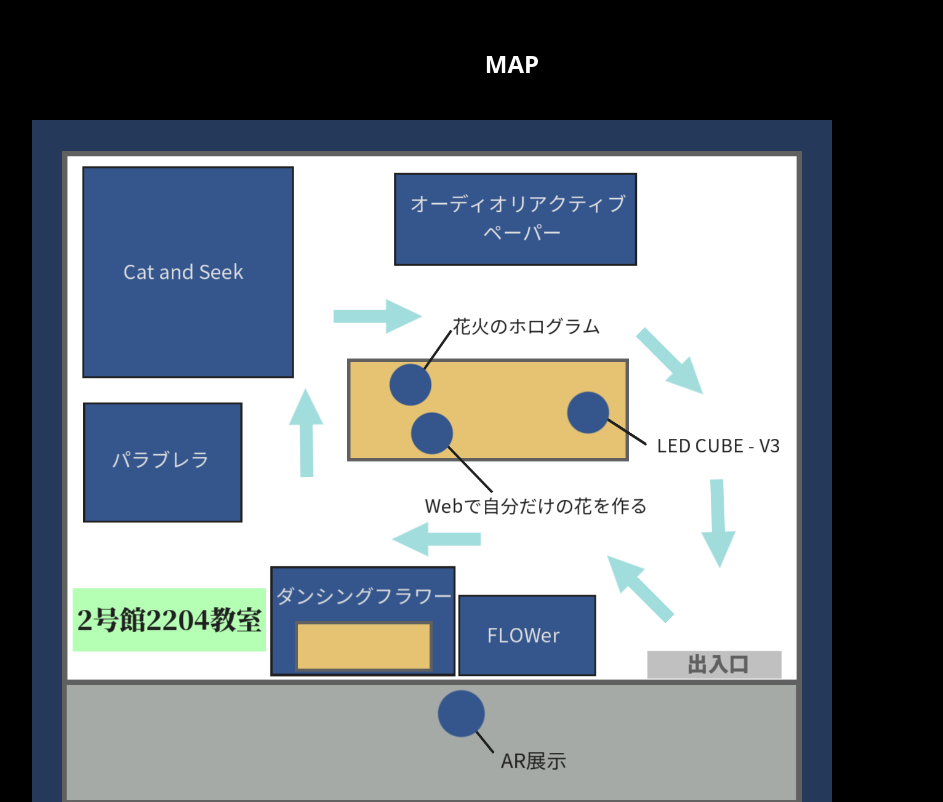
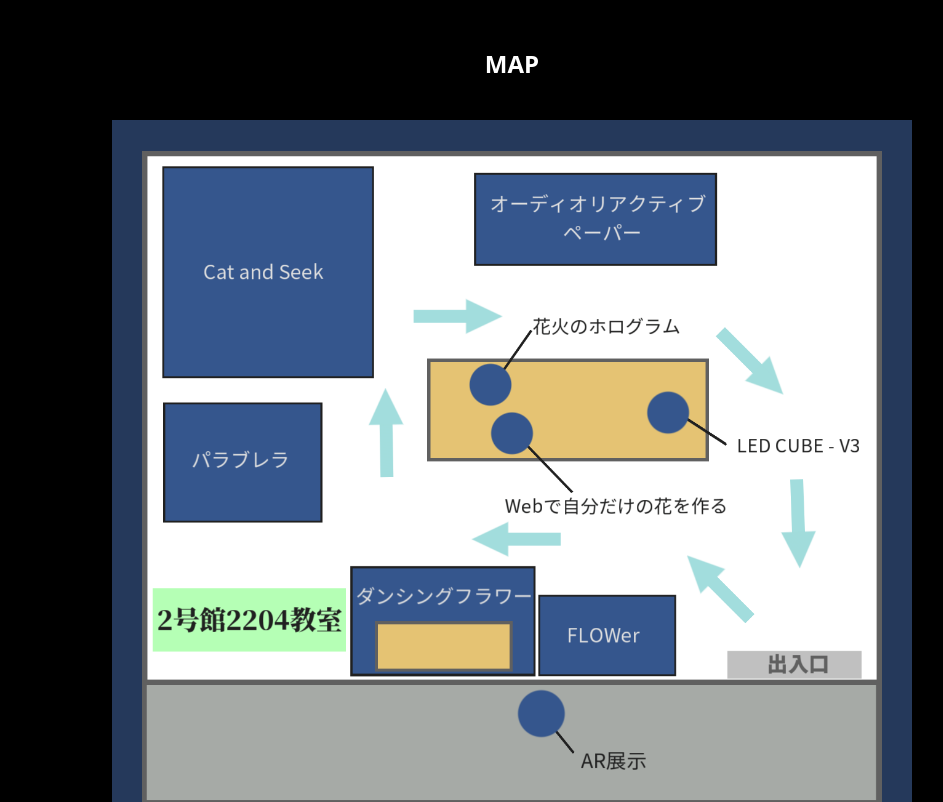
Before and after one commit to shogo0x2e/shibalab-omiya2023-web, a Next.js app: page / in a window 1280 px wide. Shown: the part 1320-2122 px from the top of the page, without its empty margins (128-1071 px from the left). Built offline with nearby package versions, Linux system fonts and the light colour scheme.

Commit message:
map を中央揃え

```diff
--- a/components/FloorMap.tsx
+++ b/components/FloorMap.tsx
@@ -20,12 +20,12 @@ const FloorMap = () => {
         MAP
       </h3>
 
-      <div>
+      <div className='flex justify-center items-center'>
         <Image
           src="/images/map-omiyafes2023.png"
           alt='Map for Omiya-Fes'
           width={800}
-          height={600}
+          height={800}
         />
       </div>
 
```
